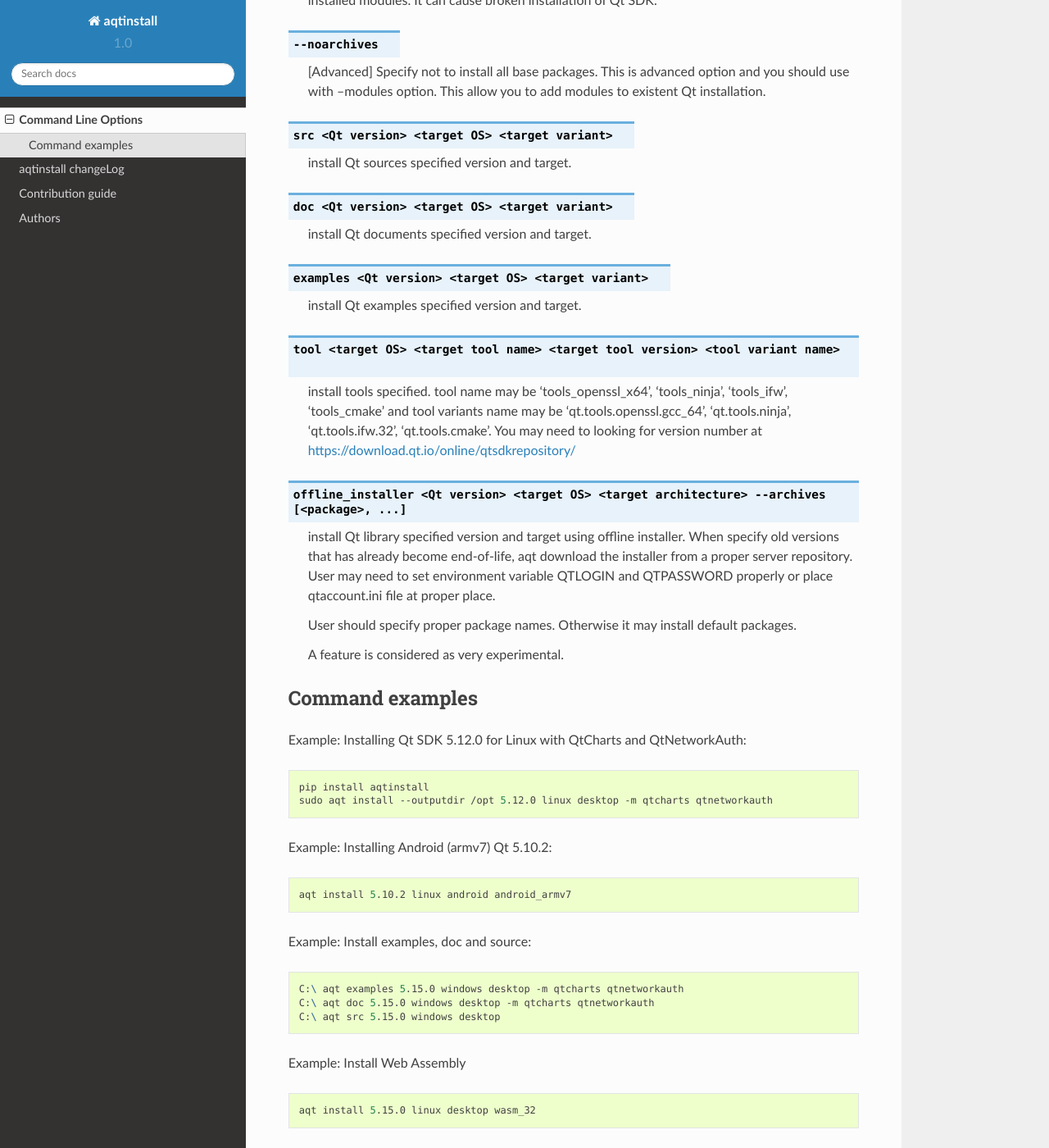
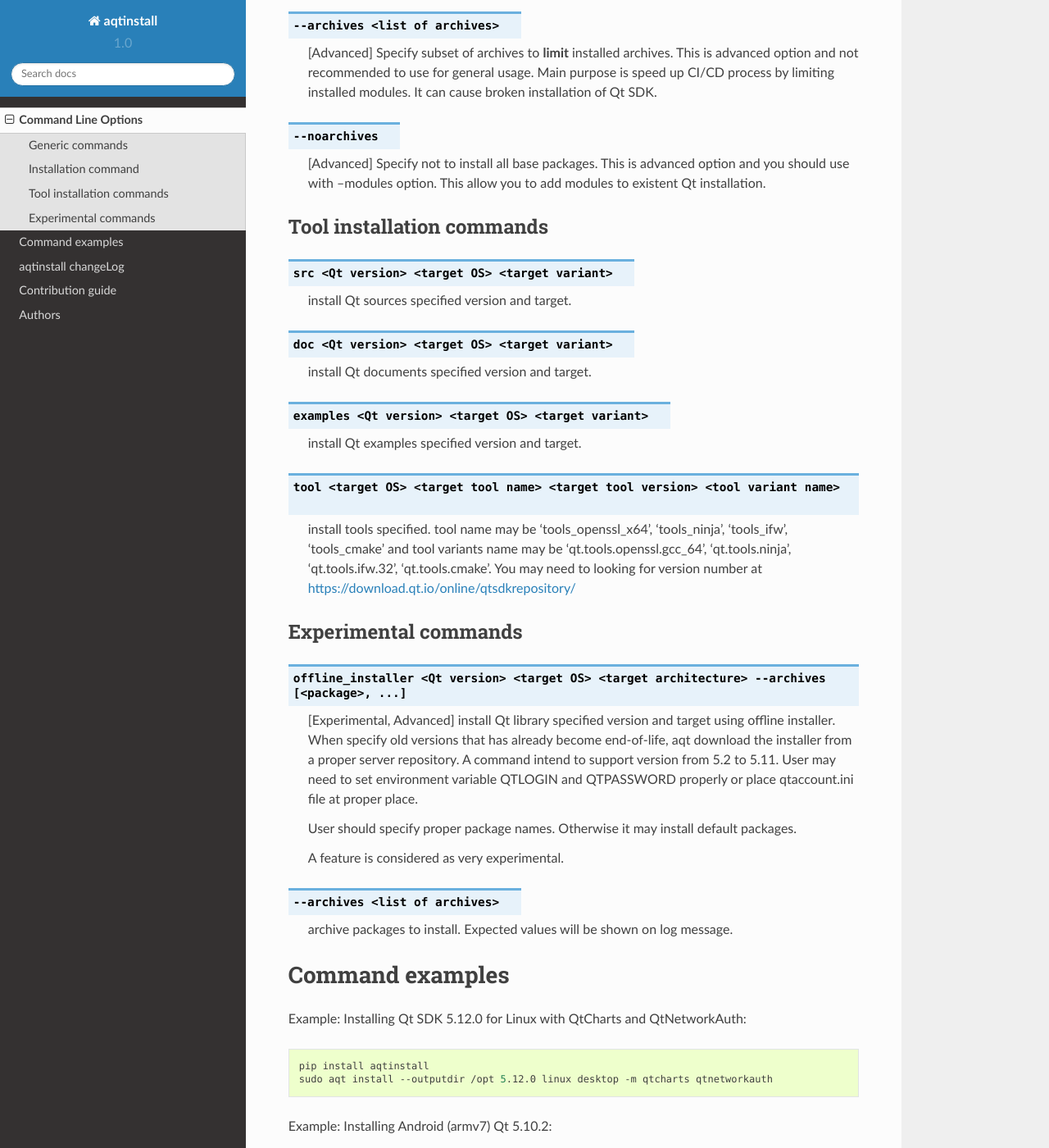
Before and after one commit to miurahr/aqtinstall, a Sphinx documentation site: the page built from docs/cli.rst, in a window 1280 px wide and 1400 px high, scrolled down 1609 px. Shown: the whole window at 82% size. Built offline with Sphinx 7.4.7 and the Read the Docs theme 2.0.0, drawn with Linux system fonts in a browser that asks for light colours; pages that are not in the unit, such as notebooks, are missing from menus; some of the changed text lies outside the part shown.

Commit message:
Update document for offline_installer
Signed-off-by: Hiroshi Miura <miurahr@linux.com>

```diff
--- a/docs/cli.rst
+++ b/docs/cli.rst
@@ -1,11 +1,13 @@
 .. _string-options-ref:
 
-*********************
 Command Line Options
-*********************
+====================
 
 The CLI uses argparse to parse the command line options so the short or long versions may be used and the
 long options may be truncated to the shortest unambiguous abbreviation.
+
+Generic commands
+----------------
 
 .. program::  aqt
 
@@ -20,6 +22,11 @@
     qt_version            Qt version in the format of "5.X.Y"
     {linux,mac,windows}   host os name
     {desktop,winrt,android,ios} target sdk
+
+Installation command
+--------------------
+
+.. program::  aqt
 
 .. option:: install <Qt version> <target OS> <target variant> <target architecture>
 
@@ -87,6 +94,11 @@
     This is advanced option and you should use with --modules option.
     This allow you to add modules to existent Qt installation.
 
+Tool installation commands
+--------------------------
+
+.. program::  aqt
+
 .. option:: src <Qt version> <target OS> <target variant>
 
     install Qt sources specified version and target.
@@ -109,11 +121,16 @@
     You may need to looking for version number at  https://download.qt.io/online/qtsdkrepository/
 
 
+Experimental commands
+---------------------
+
+.. program::  aqt
+
 .. option:: offline_installer <Qt version> <target OS> <target architecture> --archives [<package>, ...]
 
-    install Qt library specified version and target using offline installer.
+    [Experimental, Advanced] install Qt library specified version and target using offline installer.
     When specify old versions that has already become end-of-life, aqt download
-    the installer from a proper server repository.
+    the installer from a proper server repository. A command intend to support version from 5.2 to 5.11.
     User may need to set environment variable QTLOGIN and QTPASSWORD properly or
     place qtaccount.ini file at proper place.
 
@@ -121,6 +138,11 @@
     packages.
 
     A feature is considered as very experimental.
+
+.. option:: --archives <list of archives>
+
+    archive packages to install. Expected values will be shown on log message.
+
 
 Command examples
 ================
@@ -185,3 +207,9 @@
 .. code-block:: bash
 
     aqt help
+
+Example: install old version
+
+.. code-block:: bash
+
+    aqt offline_installer 5.11.2 linux gcc_64
```
